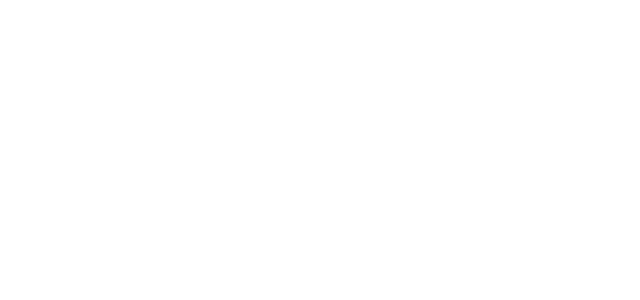
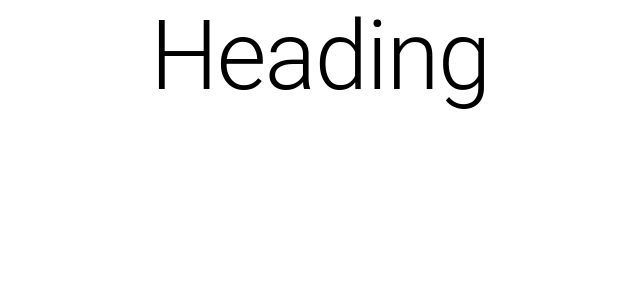
Before and after one commit to cra2ycoder/css-layouts, a React (Create React App) app: page / in a window 1280 px wide. Shown: the top 300 px of the page, without its empty margins (320-960 px from the left). Built offline with nearby package versions, Linux system fonts and the light colour scheme.

Commit message:
updates in text

```diff
--- a/src/App.tsx
+++ b/src/App.tsx
@@ -1,7 +1,9 @@
 // import { useState } from "react";
 // import { Wrapper, Container, Panel } from "./layouts";
 // import { FlexBoxForm } from "./form";
-// import "./styles.css";
+import "./styles.css";
+
+import { Heading } from "./layouts";
 
 export default function App() {
   // const [wrapperStyle, setWrapperStyle] = useState<object>({
@@ -12,6 +14,8 @@
 
   return (
     <div className="App">
+      <Heading text="Heading" type="h1" />
+
       {/* <FlexBoxForm
         getFieldValues={(values: object) => {
           console.log({ values });
--- a/src/layouts/Text.tsx
+++ b/src/layouts/Text.tsx
@@ -1,6 +1,37 @@
-function Heading() {}
+import React from "react";
+import { Typography } from "@material-ui/core";
+
+interface ITextBaseProps {
+  text: string;
+  children?: React.ReactNode;
+}
+
+type IHeadingTypes = "h1" | "h2" | "h3" | "h4" | "h5" | "h6";
+
+interface IHeadingProps extends ITextBaseProps {
+  type?: IHeadingTypes;
+}
+
+function Plain(props: ITextBaseProps) {
+  return (
+    <Typography component="div">
+      {props?.text}
+      {props?.children}
+    </Typography>
+  );
+}
+
+function Heading(props: IHeadingProps) {
+  return (
+    <Typography variant={props?.type}>
+      {props?.text}
+      {props?.children}
+    </Typography>
+  );
+}
+
 function Paragraph() {}
-function Plain() {}
+
 function Link() {}
 function Button() {}
 function Label() {}
--- a/src/styles.css
+++ b/src/styles.css
@@ -14,3 +14,15 @@
   background-color: red;
   margin: 1rem;
 }
+
+.table {
+  display: table;
+}
+
+.table-row {
+  display: table-row;
+}
+
+.table-cell {
+  display: table-cell;
+}
```
